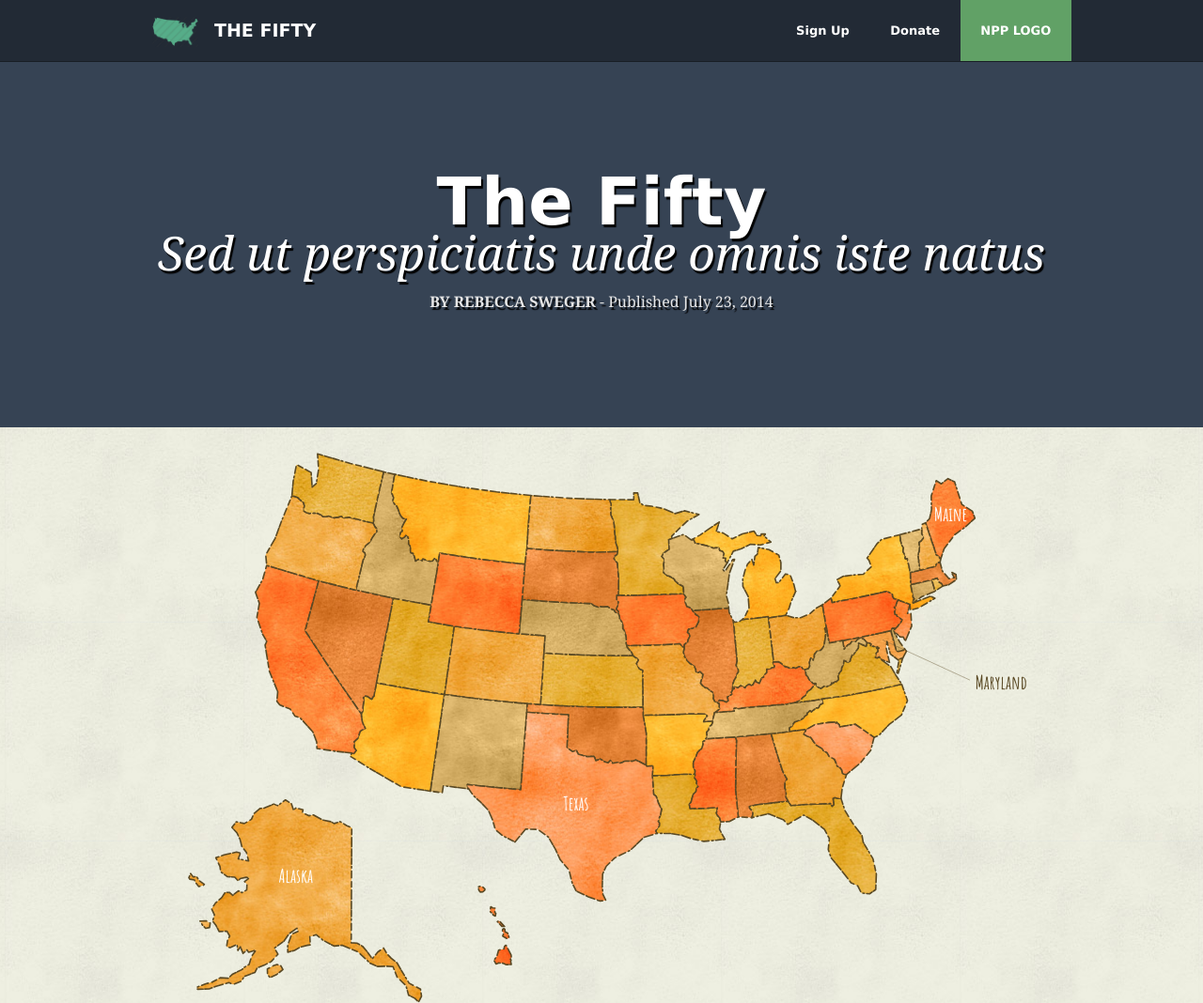
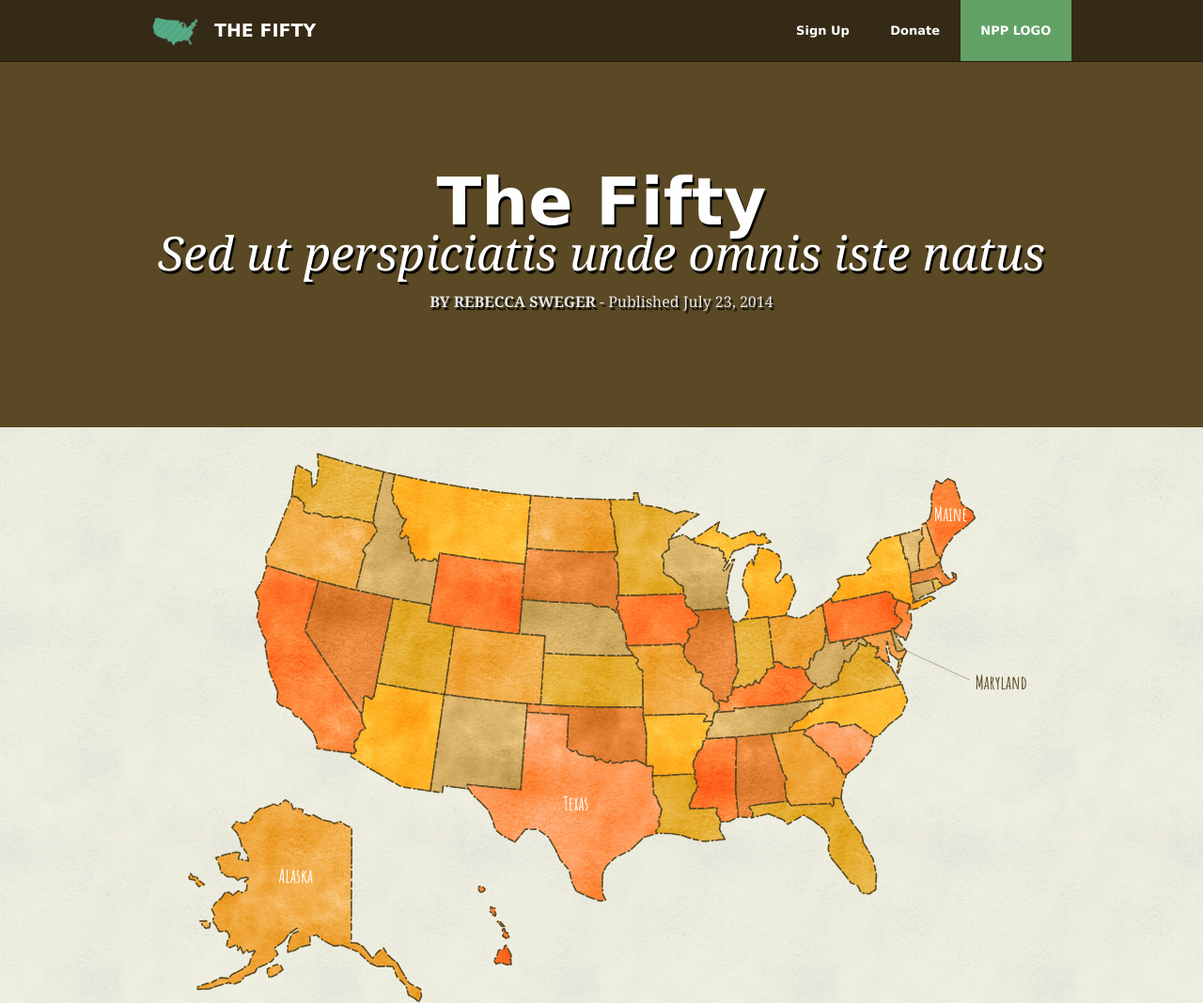
Before and after one commit to npp/niftymock, a website: page index.html in a window 1280 px wide. Shown: the top 1068 px of the page at 94% size. Drawn offline with Linux system fonts and the light colour scheme.

Commit message:
More style updates

```diff
--- a/scss/_settings.scss
+++ b/scss/_settings.scss
@@ -1192,7 +1192,7 @@ $sub-nav-active-cursor: default;
 // $include-html-top-bar-classes: $include-html-classes;
 
 // Background color for the top bar
-$topbar-bg-color: #222A35;
+$topbar-bg-color: rgba(53, 42, 21, 1);
 // $topbar-bg: $topbar-bg-color;
 
 // Height and margin
--- a/scss/custom/_settings.scss
+++ b/scss/custom/_settings.scss
@@ -10,4 +10,4 @@ $map-font-family: 'Amatic SC';
 $map-font-size: rem-calc(25);
 
 // SLOGAN BG
-$slogan-background: lighten($topbar-bg-color, 10%);
+$slogan-background: $dark-brown;
```
Also changed, not shown: stylesheets/app.css.
